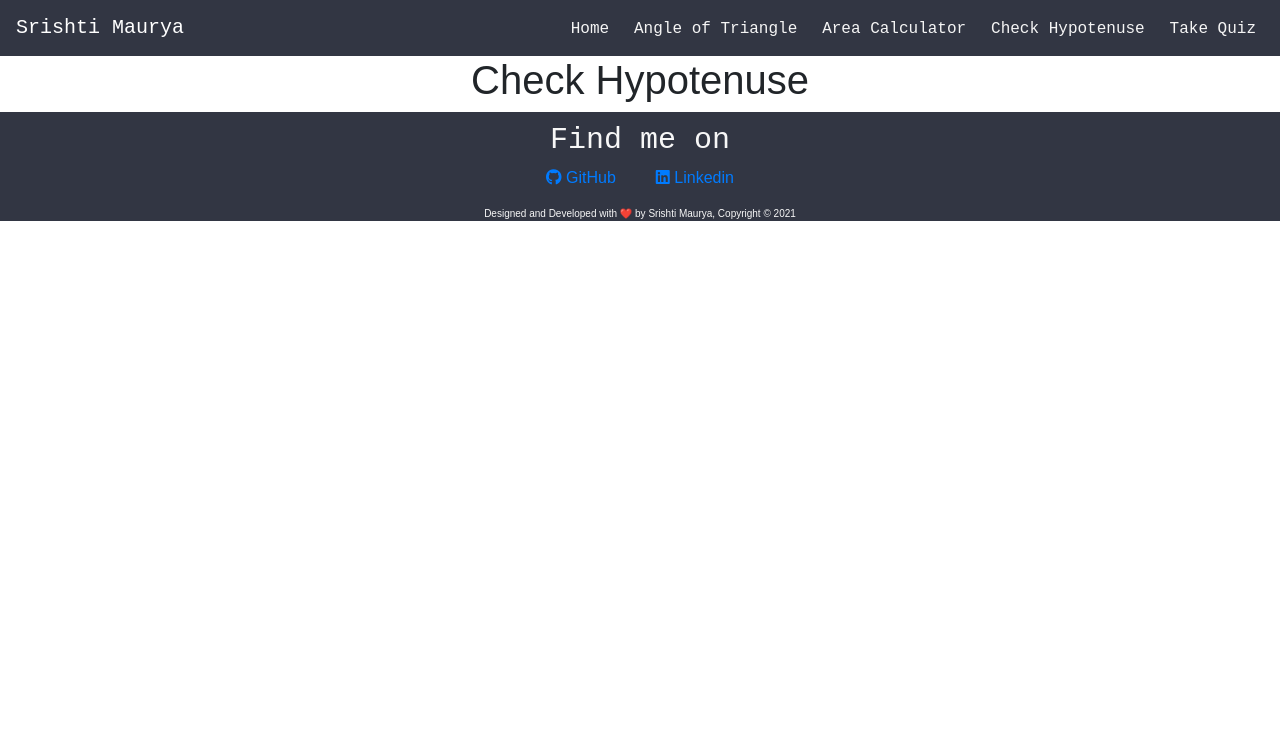
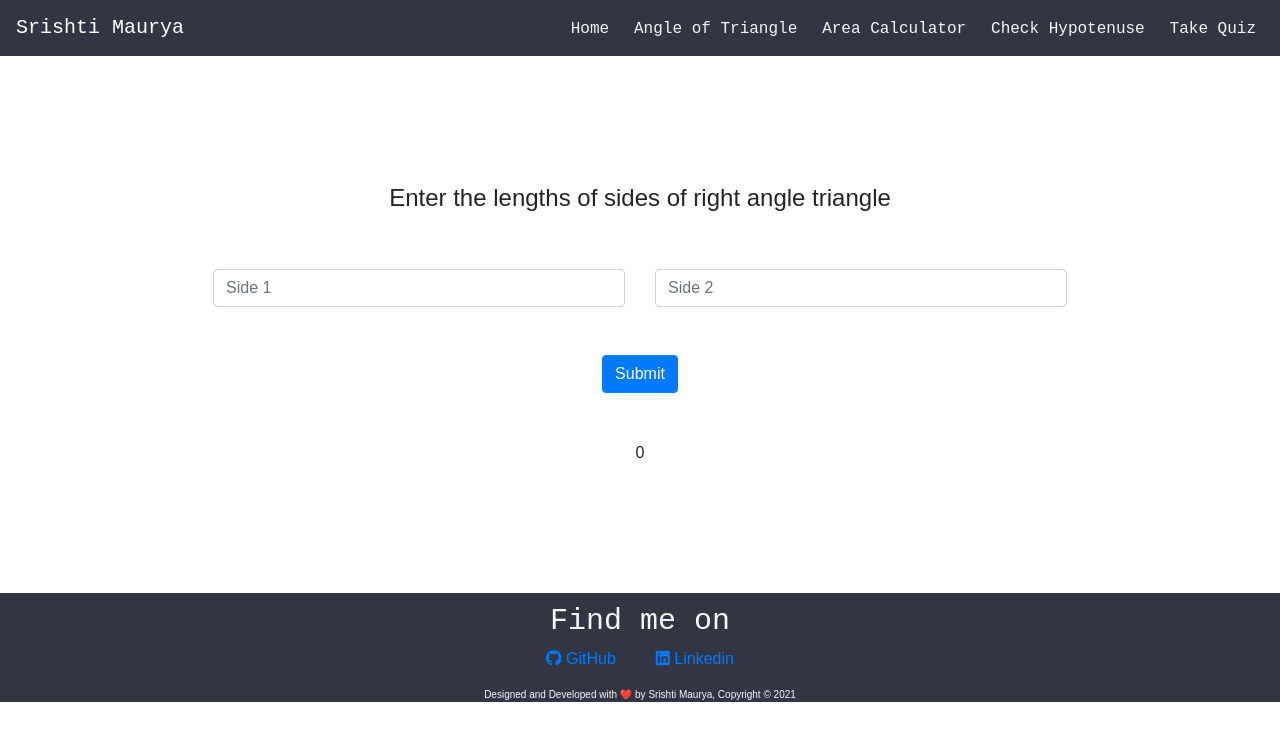
Before and after one commit to srishti-maurya/know-shapes, a React (Create React App) app: page /checkHypotenuse in a window 1280 px wide. Shown: the top 740 px of the page. Built offline with nearby package versions, Linux system fonts and the light colour scheme.

Commit message:
added function to check hypotenuse

```diff
--- a/src/pages/checkHypotenuse.jsx
+++ b/src/pages/checkHypotenuse.jsx
@@ -1,11 +1,42 @@
-import React from "react";
+import React, {useState} from "react";
+
+var side1,
+  side2 = 0;
 
 function CheckHypotenuse() {
+  const [outputMessage, setOutputMessage] = useState(["",0]);
+  function buttonHandler(event){
+    event.preventDefault();
+    const sqSide1= Math.pow(Number(side1),2);
+    const sqSide2= Math.pow(Number(side2),2);
+    const hypotenuse = Math.sqrt((sqSide1+sqSide2));
+    setOutputMessage(["Hypotenuse = ",hypotenuse]);
+  }
   return (
-    <div>
-      <h1>Check Hypotenuse</h1>
+    <div className="container">
+      <div className="triangle-angle">
+        <h4 className="triangle-angle-heading">
+        Enter the lengths of sides of right angle triangle
+        </h4>
+        <form onSubmit={buttonHandler}>
+          <div class="row">
+            <div class="col">
+              <input type="number" class="form-control" placeholder="Side 1" onChange={(e)=>{side1 = e.target.value}}/>
+            </div>
+            <div class="col">
+              <input type="number" class="form-control" placeholder="Side 2" onChange={(e)=>{side2 = e.target.value}}/>
+            </div>
+          </div>
+          <button type="submit" class="btn btn-primary triangle-angle-btn">
+          Submit
+        </button>
+        </form>
+
+        <div>
+        {outputMessage}
+        </div>
+      </div>
     </div>
   );
 }
-
 export default CheckHypotenuse;
```
